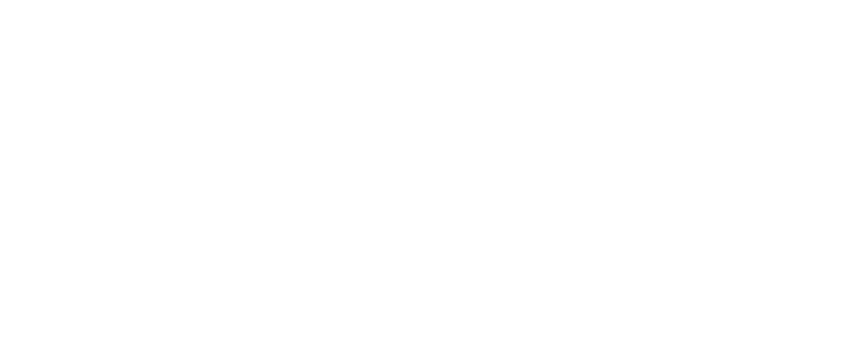
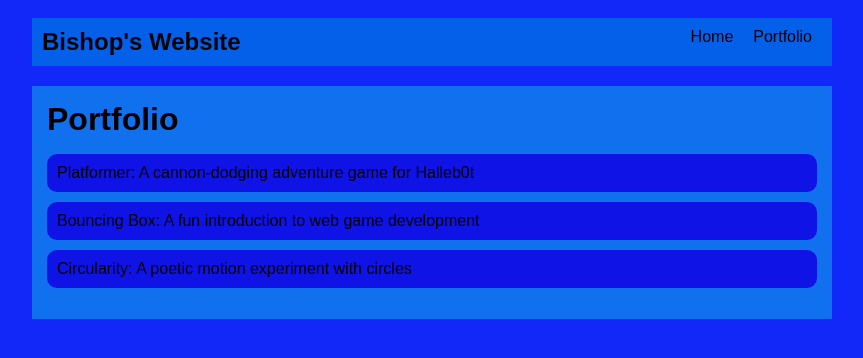
Before and after one commit to bishopyoung903/bishopyoung903.github.io, a plain HTML site: page portfolio.html in a window 1280 px wide. Shown: the whole page, without its empty margins (208-1071 px from the left). Drawn offline with Linux system fonts and the light colour scheme.

Commit message:
finished first websiste

```diff
--- a/portfolio.html
+++ b/portfolio.html
@@ -0,0 +1,43 @@
+<!DOCTYPE html>
+<html>
+  <head>
+    <title>Bishop Young</title>
+     <link rel="stylesheet" href="style.css">
+  </head>
+
+  <body>
+    <!-- All content goes here -->
+    <div id="all-contents">
+<nav>
+  <h1>Bishop's Website</h1>
+  <ul id="nav-ul">
+    <li class="nav-li">
+      <a href="index.html">Home</a>
+    </li>
+    <li class="nav-li">
+      <a href="portfolio.html">Portfolio</a>
+    </li>
+  </ul>
+</nav>
+  <main>
+    <div class="content">
+    <h1>Portfolio</h1>
+    <ul id="portfolio">
+        <li>
+  <a href="fsd-projects/platformer/">Platformer: A cannon-dodging adventure game for Halleb0t</a>
+</li>
+<li>
+  <a href="fsd-projects/bouncing-box/">Bouncing Box: A fun introduction to web game development</a>
+</li>
+<li>
+  <a href="fsd-projects/circularity/">Circularity: A poetic motion experiment with circles</a>
+</li>
+
+    </ul>
+  </div>
+
+  </main>
+
+    </div>
+  </body>
+</html>
--- a/style.css
+++ b/style.css
@@ -1,5 +1,5 @@
 body {
-    background: rgb(239, 80, 41);
+    background: rgb(17, 40, 248);
     color: rgb(45, 45, 45);
     padding: 10px;
     font-family: Arial, sans-serif;
@@ -12,7 +12,7 @@ body {
 
 /* navigation menu */
 nav {
-    background: rgb(239, 80, 41);
+    background: #0560e9;
     margin: 0 auto;
     display: flex;
     padding: 10px;
@@ -21,7 +21,7 @@ nav {
 h1 {
     display: flex;
     align-items: center;
-    color: white;
+    color: rgb(3, 4, 5);
     flex: 1;
     margin: 0;
 }
@@ -40,12 +40,12 @@ h1 {
 
 a {
     text-decoration: none;
-    color: #fff;
+    color: #000000;
 }
 
 /* main container area beneath menu */
 main {
-    background: rgb(245, 238, 219);
+    background: rgba(17, 163, 230, 0.589);
     display: flex;
     margin-top: 20px;
 }
@@ -66,7 +66,7 @@ main {
 
 /* interests section styles */
 #interests {
-    border: 4px silver ridge;
+    border: 4px rgb(46, 164, 243) ridge;
     padding: 8px;
     margin-top: 20px;
 }
@@ -74,3 +74,28 @@ main {
 h2, h3 {
     margin: 0px;
 }
+/* Portfolio styles */
+.content h1 {
+  color: rgb(0, 0, 0);
+}
+
+#portfolio {
+  list-style-type: none;
+  padding-left: 0;
+}
+
+#portfolio li {
+  background: #1013e6;
+  padding: 10px;
+  border-radius: 10px;
+  margin-bottom: 10px;
+}
+
+#portfolio li:hover {
+  background: #0a5aee;
+}
+
+#portfolio a {
+  text-decoration: none;
+  color: #000000;
+}
```
Also changed, not shown: index.html (+13 -17 lines).
